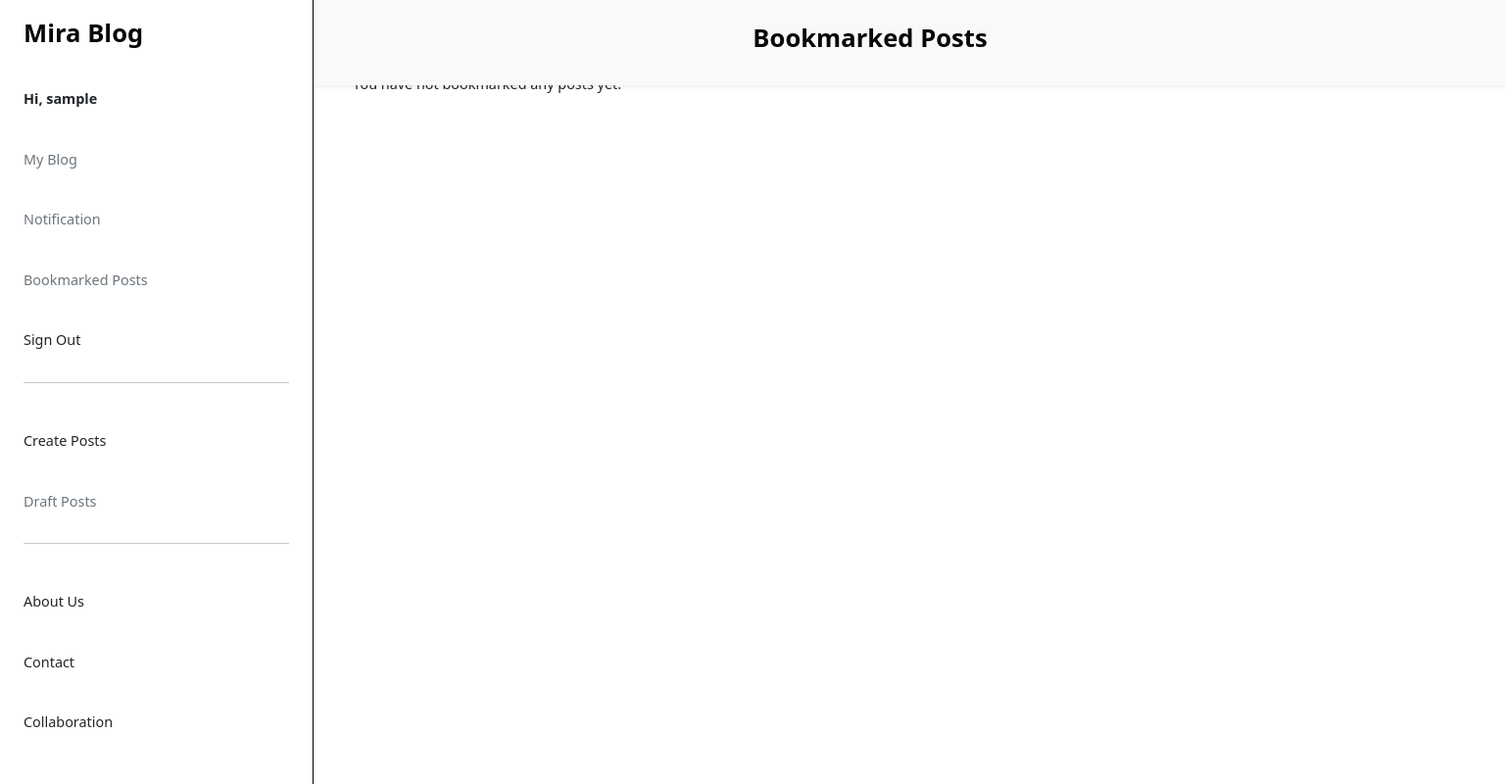
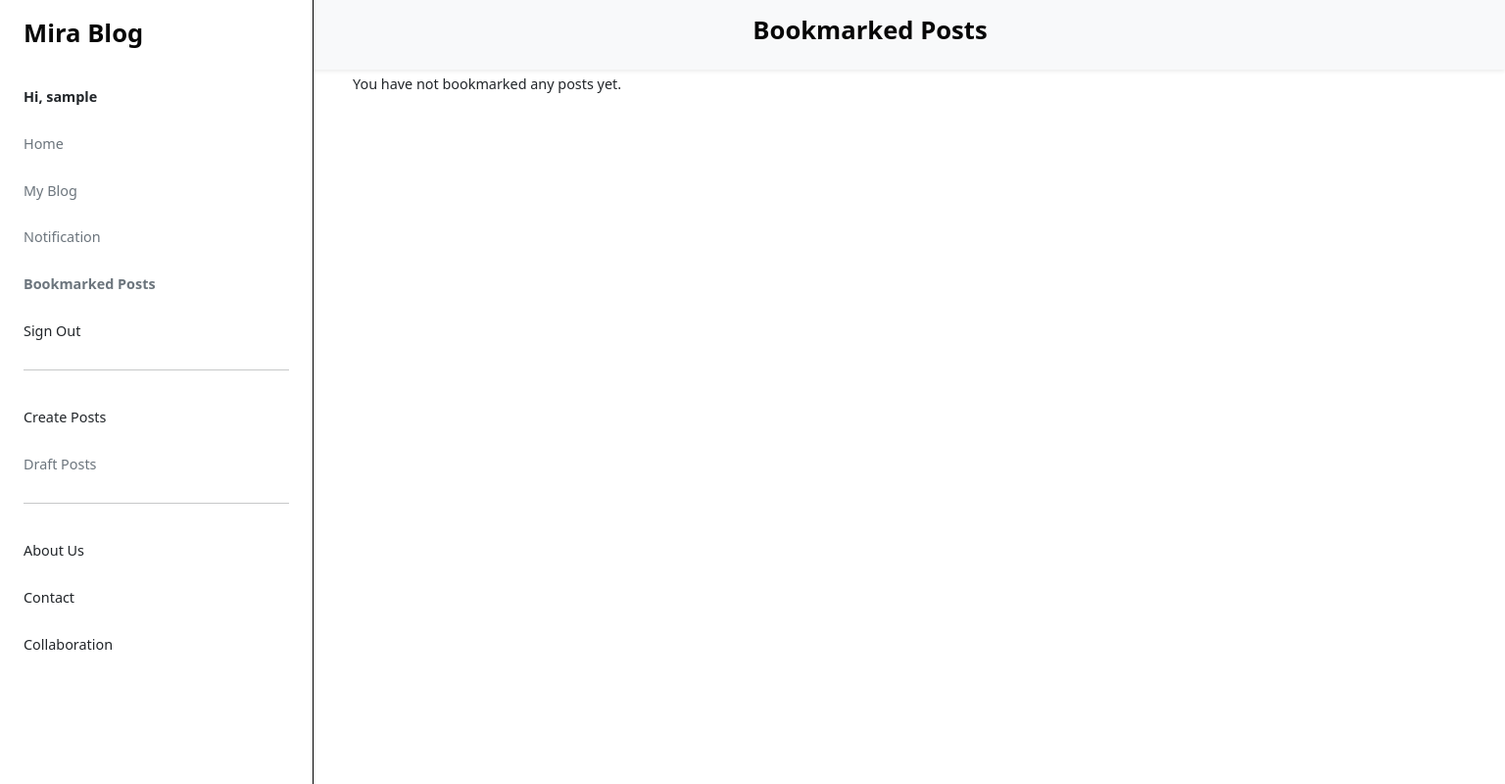
Before and after one commit to JJYNG1023/Project_3_Mira_Blog, a Django app: page /bookmarks/ in a window 1536 px wide. Shown: the whole page at 98% size. Run offline with Django 4.2, Linux system fonts and the light colour scheme; the visitor is signed in with stand-in values (Sample User, id 1); data that the repository does not hold is empty.

Commit message:
css changes for large screen view

```diff
--- a/blog/static/blog/css/style.css
+++ b/blog/static/blog/css/style.css
@@ -709,6 +709,10 @@ div.mira-post-image {
         gap: 1.25rem;
     }
 
+    .mira-logo{
+        padding-bottom: 0.6rem;
+    }
+
     /* Align filter bar with post grid on tablet */
     .topic-filter-section,
     .post-feed-section {
@@ -733,6 +737,12 @@ div.mira-post-image {
         transform: translateX(-50%);
         border-left: 1px solid var(--secondary-color);
         border-right: 1px solid var(--secondary-color);
+    }
+
+    .desktop-nav-active {
+        color: var(--secondary-color);
+        font-weight: var(--font-weight-bold);
+        font-size: var(--font-size-lg);
     }
 }
 
@@ -760,10 +770,10 @@ div.mira-post-image {
     .desktop-sidebar .nav-link {
         font-size: var(--font-size-base);
         padding-left: 0;
-        margin-top: 1rem;
+        margin-top: 0.5rem;
     }
 
-    /* Top navbar should sit beside sidebar, not underneath it */
+    /* Top navbar should sit beside sidebar, */
     .navbar.fixed-top {
         left: 15rem;
         width: auto;
@@ -778,6 +788,10 @@ div.mira-post-image {
         margin: 0 auto;
         padding-left: 2.5rem;
         padding-right: 2.5rem;
+    }
+
+    .nav-link{
+        padding:5px 0;
     }
 
     .mira-search-form {
@@ -809,7 +823,19 @@ div.mira-post-image {
 
     .topic-filter-section,
     .post-feed-section {
-        max-width: 1140px;
+        max-width: 1200px;
+    }
+
+    .mira-menu-btn, .bi-list{
+        visibility: hidden;
+    }
+
+    .bottom-mobile-nav {
+    display: none;
+    }
+
+    .post-action-bar {
+        display: none;
     }
 }
 
@@ -817,11 +843,20 @@ div.mira-post-image {
 @media screen and (min-width: 1400px) {
 
     .topic-filter-section,
-    .post-feed-section {
-        max-width: 1320px;
+    .post-feed-section,
+    .mira-navbar  {
+        max-width: 1400px;
     }
 
-    .mira-navbar {
-        max-width: 1320px;
+    .bottom-mobile-nav {
+    display: none;
+    }
+
+    .post-action-bar {
+        display: none;
+    }
+
+    .bi-list{
+    display: none;
     }
 }
--- a/blog/templates/blog/about_us.html
+++ b/blog/templates/blog/about_us.html
@@ -8,7 +8,7 @@
 
 <header>
   <nav class="navbar bg-light shadow-sm fixed-top">
-    <div class="container-fluid position-relative justify-content-center py-s">
+    <div class="container-fluid position-relative justify-content-center py-2">
       <a
         href="{% url 'home' %}"
         class="position-absolute start-0 top-50 translate-middle-y ms-3 text-dark fs-4"
--- a/blog/templates/blog/bookmark.html
+++ b/blog/templates/blog/bookmark.html
@@ -3,7 +3,7 @@
 <!-- header-->
 <header>
   <nav class="navbar bg-light shadow-sm fixed-top">
-    <div class="container-fluid position-relative justify-content-center py-3">
+    <div class="container-fluid position-relative justify-content-center py-2">
       <div>
         <a
           href="{% url 'home' %}"
--- a/templates/base.html
+++ b/templates/base.html
@@ -28,16 +28,18 @@
 <body>
 
 <!-- Desktop sidebar navigation -->
+{% with current_url=request.resolver_match.url_name %}
 <aside class="desktop-sidebar d-none d-lg-flex flex-column">
     <nav class="nav flex-column gap-2">
       {% if user.is_authenticated %}
-                <h1>Mira Blog</h1>
+                <h1 class="mira-logo">Mira Blog</h1>
                 <span class="nav-link px-0 text-dark fw-bold">
                     Hi, {{ user.username }}
                 </span>
-                <a href="{% url 'my_blog' %}" class="nav-link px-0 text-muted">My Blog</a>
+                <a href="{% url 'home' %}" class="nav-link px-0 text-muted {% if current_url == 'home' %}desktop-nav-active{% else %}text-dark{% endif %}">Home</a>
+                <a href="{% url 'my_blog' %}" class="nav-link px-0 text-muted {% if current_url == 'my_blog' %}desktop-nav-active{% else %}text-dark{% endif %}">My Blog</a>
                 <a href="#" class="nav-link px-0 text-muted">Notification</a>
-                <a href="{% url 'bookmarked_posts' %}" class="nav-link px-0 text-muted">Bookmarked Posts</a>
+                <a href="{% url 'bookmarked_posts' %}" class="nav-link px-0 text-muted {% if current_url == 'bookmarked_posts' %}desktop-nav-active{% else %}text-dark{% endif %}">Bookmarked Posts</a>
 
                 <form method="post" action="{% url 'account_logout' %}">
                     {% csrf_token %}
@@ -48,26 +50,27 @@
 
                 <hr>
 
-                <a href="{% url 'create_post' %}" class="nav-link px-0 text-dark">Create Posts</a>
+                <a href="{% url 'create_post' %}" class="nav-link px-0 text-dark {% if current_url == 'create_post' %}desktop-nav-active{% else %}text-dark{% endif %}">Create Posts</a>
                 <a href="#" class="nav-link px-0 text-muted">Draft Posts</a>
 
                 <hr>
 
-                <a href="{% url 'about_us' %}" class="nav-link px-0 text-dark">About Us</a>
-                <a href="{% url 'about_us' %}" class="nav-link px-0 text-dark">Contact</a>
+                <a href="{% url 'about_us' %}" class="nav-link px-0 text-dark {% if current_url == 'about_us' %}desktop-nav-active{% else %}text-dark{% endif %}">About Us</a>
+                <a href="{% url 'about_us' %}" class="nav-link px-0 text-dark ">Contact</a>
                 <a href="{% url 'about_us' %}" class="nav-link px-0 text-dark">Collaboration</a>
 
             {% else %}
-                <a href="{% url 'account_login' %}" class="nav-link px-0 text-dark">Log in</a>
-                <a href="{% url 'account_signup' %}" class="nav-link px-0 text-dark">Register</a>
+                <a href="{% url 'account_login' %}" class="nav-link px-0 text-dark {% if current_url == 'account_login' %}desktop-nav-active{% else %}text-dark{% endif %}">Log in</a>
+                <a href="{% url 'account_signup' %}" class="nav-link px-0 text-dark {% if current_url == 'account_signup' %}desktop-nav-active{% else %}text-dark{% endif %}">Register</a>
 
                 <hr>
-                <a href="{% url 'about_us' %}" class="nav-link px-0 text-dark">About Us</a>
+                <a href="{% url 'about_us' %}" class="nav-link px-0 text-dark {% if current_url == 'about_us' %}desktop-nav-active{% else %}text-dark{% endif %}">About Us</a>
                 <a href="{% url 'about_us' %}" class="nav-link px-0 text-dark">Contact</a>
                 <a href="{% url 'about_us' %}" class="nav-link px-0 text-dark">Collaboration</a>
             {% endif %}
     </nav>
 </aside>
+{% endwith %}
 
 {% if messages %}
     <div class="position-fixed top-0 start-50 translate-middle-x mt-3 z-3 message-popup">
```
